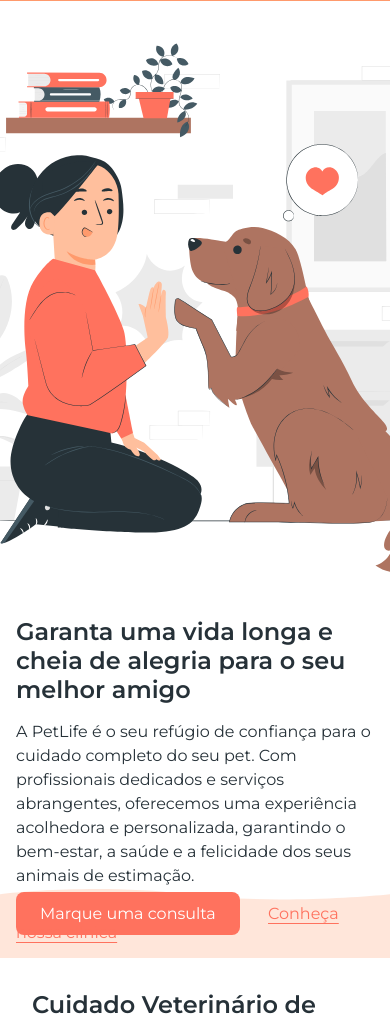
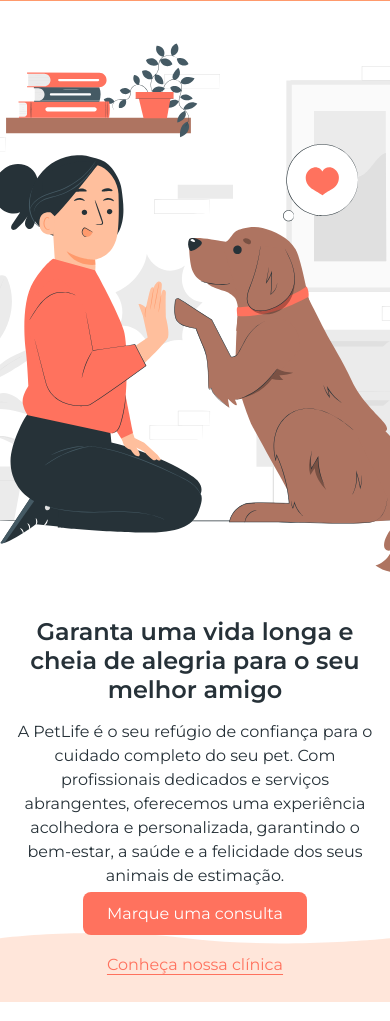
Before and after one commit to cruzzzgm/PetLifeMedeiros, a plain HTML site: page index.html in a window 390 px wide. Shown: the part 77-1098 px from the top of the page. Drawn offline with Linux system fonts and the light colour scheme.

Commit message:
Atualizar o responsivo.css

```diff
--- a/responsivo.css
+++ b/responsivo.css
@@ -30,8 +30,8 @@ header nav a {
     flex-direction: column;
     gap: 20px;
     padding: 16px;
-    max-width: 100%; /* Adicionando largura máxima */
-    overflow-x: hidden; /* Ocultando o overflow horizontal */
+    max-width: 100%;
+    overflow-x: hidden;
 }
 
 h1,
@@ -67,8 +67,8 @@ h2 {
     align-items: center;
     gap: 20px;
     padding: 32px;
-    max-width: 100%; /* Adicionando largura máxima */
-    overflow-x: hidden; /* Ocultando o overflow horizontal */
+    max-width: 100%;
+    overflow-x: hidden;
 }
 
 #clinica li {
@@ -180,3 +180,19 @@ footer p {
         padding: 64px 80px;
     }
 }
+
+/* Centralizando o botão "Agendar Consulta" no meio da tela do dispositivo móvel */
+@media screen and (max-width: 767px) {
+    #inicio {
+        text-align: center;
+    }
+
+    .botao {
+        margin-top: 20px;
+    }
+
+    .botao-transparente {
+        display: block;
+        margin-top: 20px; /* Adicionando margem acima do link "Conheça nossa Clínica" */
+    }
+}
```
